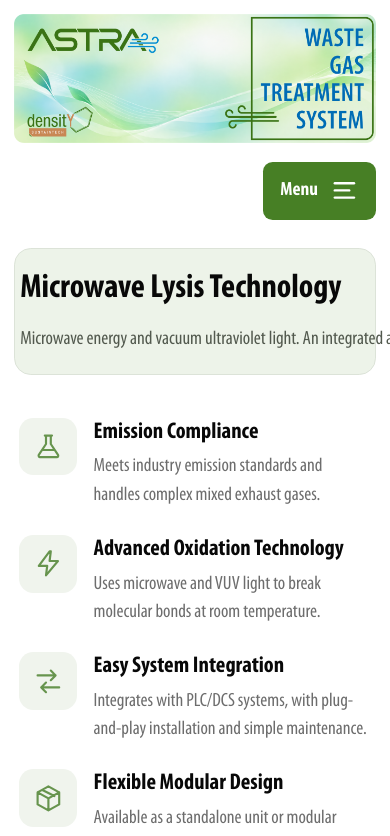
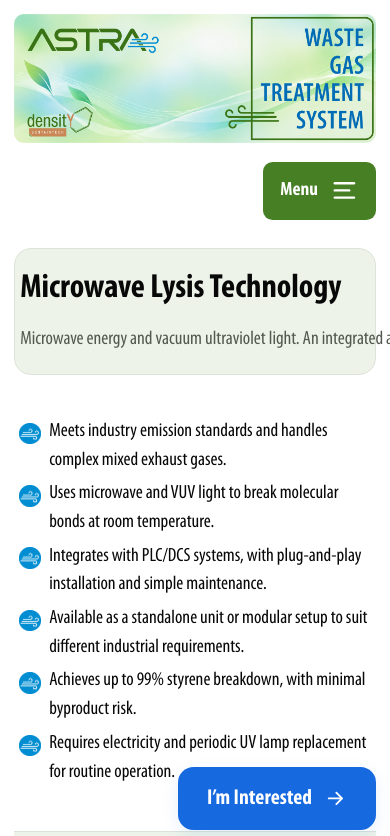
Before and after one commit to sonaliharansingh/density, a Next.js app: page /technology in a window 390 px wide. Shown: the top 836 px of the page. Built offline with nearby package versions, Linux system fonts and the light colour scheme.

Commit message:
added bullent points and i am intrested btn

```diff
--- a/app/globals.css
+++ b/app/globals.css
@@ -56,6 +56,7 @@ p { line-height: var(--line-body); }
 .visually-hidden { position: absolute; width: 1px; height: 1px; margin: -1px; clip-path: inset(50%); overflow: hidden; white-space: nowrap; }
 /* Shared banner and navigation, used by every route. */
 .site-header { margin-bottom: 32px; }
+.global-interest-slot { position: fixed; right: max(var(--page-gutter), calc((100vw - var(--container)) / 2)); bottom: max(var(--page-gutter), 24px); z-index: 80; }
 .site-menu-toggle { display: none; }
 .mobile-menu-wrap { display: none; position: relative; }
 .mobile-menu { position: absolute; top: calc(100% + 10px); right: 0; z-index: 100; display: grid; gap: 4px; width: min(260px, 100%); max-height: 70dvh; overflow-y: auto; padding: 8px; border: 1px solid var(--border); border-radius: 12px; background: var(--white); color: var(--text); box-shadow: 0 4px 8px #16320f08, 0 12px 32px #16320f1a; opacity: 0; visibility: hidden; pointer-events: none; transform: translateY(-6px) scale(.98); transform-origin: top right; transition: opacity 160ms ease, transform 180ms ease, visibility 0s linear 180ms; }
@@ -99,9 +100,9 @@ body:has(#contact-v2:target) .site-navigation a[href="#contact-v2"] {
 .footer-contact-cta { display: flex; align-items: center; justify-content: space-between; gap: 24px; max-width: var(--container); margin: 0 auto 24px; padding: 24px var(--content-inset); border-radius: 10px; background: var(--green-light); }
 .footer-contact-cta .eyebrow { margin: 0 0 5px; }
 .footer-contact-cta h2 { margin: 0; color: var(--green-dark); font-size: clamp(22px, 2.3vw, 32px); }
-.footer-contact-button { display: inline-flex; align-items: center; justify-content: center; gap: 10px; min-height: 66px; padding: 14px 24px; border-radius: 13px; background: var(--green); color: white; font-size: 18px; font-weight: 700; white-space: nowrap; box-shadow: 0 5px 14px #263d171a; transition: background-color .2s, box-shadow .2s, transform .2s; }
+.footer-contact-button { display: inline-flex; align-items: center; justify-content: center; gap: 10px; min-height: 52px; padding: 10px 24px; border-radius: 13px; background: #1769E0; color: white; font-size: 18px; font-weight: 700; white-space: nowrap; box-shadow: 0 5px 14px #1769E01a; transition: background-color .2s, box-shadow .2s, transform .2s; }
 .footer-contact-button svg { width: 19px; height: 19px; }
-.footer-contact-button:hover { background: var(--green-dark); box-shadow: 0 8px 18px #263d1726; transform: translateY(-2px); }
+.footer-contact-button:hover { background: #1258c2; box-shadow: 0 8px 18px #1769E026; transform: translateY(-2px); }
 .site-footer-banner-wrap { position: relative; margin-bottom: 16px; }
 .site-footer-actions { display: flex; justify-content: flex-start; align-items: center; flex-wrap: wrap; gap: 14px; margin: 0 auto; }
 .site-brochure-button {
@@ -135,12 +136,13 @@ body:has(#contact-v2:target) .site-navigation a[href="#contact-v2"] {
   .site-brochure-button { width: min(232px, 100%); min-height: 72px; padding: 10px 16px; }
   .site-brochure-title { font-size: 17px; }
   .site-brochure-subtitle { font-size: 14px; }
-  .site-footer-actions .footer-contact-button { min-height: 60px; padding: 12px 20px; font-size: 17px; }
+  .site-footer-actions .footer-contact-button, .actions .footer-contact-button { min-height: 48px; padding: 9px 20px; font-size: 17px; }
 }
 @media (max-width: 640px) {
   :root { --content-inset: 4px; }
 }
 @media (max-width: 800px) {
+  .global-interest-slot { right: var(--page-gutter); bottom: var(--page-gutter); }
   .mobile-menu-wrap { display: flow-root; }
   .site-banner-desktop { display: none !important; }
   .site-banner-mobile { display: block !important; }
@@ -282,12 +284,10 @@ body:has(#contact-v2:target) .site-navigation a[href="#contact-v2"] {
 .section-intro h2 { font-size: var(--font-section-title); margin-bottom: 12px; }
 .section-intro p { color: var(--muted); font-size: var(--font-body); }
 .gases-intro { margin-top: 64px; }
-.tech-benefits { display: grid; gap: 24px; max-width: 900px; margin: 0; padding: 0; list-style: none; }
-.tech-benefit { display: grid; grid-template-columns: 56px minmax(0,1fr); align-items: start; gap: 16px; }
-.tech-benefit-icon { display: grid; width: 56px; height: 56px; place-items: center; border-radius: 14px; background: #f0f4ed; color: #67944e; }
-.tech-benefit-icon svg { width: 24px; height: 24px; stroke-width: 1.8; }
-.tech-benefit-copy h2 { margin: 3px 0 4px; font-size: clamp(19px, 1.7vw, 24px); font-weight: 600; line-height: 1.35; }
-.tech-benefit-copy p { margin: 0; color: #6d6d6d; font-size: var(--font-body); line-height: 1.5; }
+.tech-benefits { display: grid; gap: 4px; max-width: 900px; margin: 0; padding: 0; list-style: none; }
+.tech-benefit { display: grid; grid-template-columns: 18px minmax(0,1fr); align-items: start; gap: 7px; }
+.tech-benefit-icon { display: block; width: 18px; height: 18px; margin-top: 4px; object-fit: contain; }
+.tech-benefit-copy { margin: 0; color: #080808; font-size: var(--font-body); line-height: 1.5; }
 .principle-panel { display: grid; grid-template-columns: minmax(0,1fr) 150px; align-items: center; gap: 50px; padding: 30px; background: white; border: 1px solid var(--border); border-radius: 8px; }
 .flow-image { display: block; width: 100%; height: auto; }
 .flow-divider { display: none; }
@@ -483,10 +483,9 @@ body:has(#contact-v2:target) .site-navigation a[href="#contact-v2"] {
   .hero-bottom { flex-wrap: wrap; }
   .page-hero { padding: 16px 0; }
   .page-section, .gases-section, .advantages-section { padding-block: 36px; }
-  .tech-benefits { gap: 20px; }
-  .tech-benefit { grid-template-columns: 48px minmax(0,1fr); gap: 14px; }
-  .tech-benefit-icon { width: 48px; height: 48px; border-radius: 12px; }
-  .tech-benefit-copy h2 { margin-top: 0; }
+  .tech-benefits { gap: 4px; }
+  .tech-benefit { grid-template-columns: 18px minmax(0,1fr); gap: 7px; }
+  .tech-benefit-icon { width: 18px; height: 18px; }
   .advantage-callout { padding: 20px 16px; }
   .advantage-callout > div { min-width: 0; max-width: 100%; }
   .advantage-heading { flex-wrap: wrap; }
--- a/app/layout.tsx
+++ b/app/layout.tsx
@@ -1,6 +1,7 @@
 import type { Metadata } from "next";
 import Header from "@/components/Header";
 import Footer from "@/components/Footer";
+import InterestButton from "@/components/InterestButton";
 import "./globals.css";
 
 export const metadata: Metadata = {
@@ -19,7 +20,7 @@ export default function RootLayout({
       <body>
         <a className="skip-link" href="#main-content">Skip to content</a>
         <Header />
-
+        <InterestButton />
         {children}
         <Footer />
       </body>
--- a/app/technology/page.tsx
+++ b/app/technology/page.tsx
@@ -1,34 +1,27 @@
 import Image from "next/image";
-import Icon from "@/components/Icon";
 
 const capabilities = [
   {
-    icon: "lab" as const,
     title: "Emission Compliance",
     description: "Meets industry emission standards and handles complex mixed exhaust gases.",
   },
   {
-    icon: "energy" as const,
     title: "Advanced Oxidation Technology",
     description: "Uses microwave and VUV light to break molecular bonds at room temperature.",
   },
   {
-    icon: "flow" as const,
     title: "Easy System Integration",
     description: "Integrates with PLC/DCS systems, with plug-and-play installation and simple maintenance.",
   },
   {
-    icon: "box" as const,
     title: "Flexible Modular Design",
     description: "Available as a standalone unit or modular setup to suit different industrial requirements.",
   },
   {
-    icon: "leaf" as const,
     title: "High Styrene Breakdown",
     description: "Achieves up to 99% styrene breakdown, with minimal byproduct risk.",
   },
   {
-    icon: "cost" as const,
     title: "Low Operating Costs",
     description: "Requires electricity and periodic UV lamp replacement for routine operation.",
   },
@@ -49,11 +42,15 @@ export default function TechnologyPage() {
           <ul className="tech-benefits">
             {capabilities.map((capability) => (
               <li className="tech-benefit" key={capability.title}>
-                <span className="tech-benefit-icon"><Icon name={capability.icon} /></span>
-                <div className="tech-benefit-copy">
-                  <h2>{capability.title}</h2>
-                  <p>{capability.description}</p>
-                </div>
+                <Image
+                  className="tech-benefit-icon"
+                  src="/images/Wave%20Icon.png"
+                  alt=""
+                  width={18}
+                  height={18}
+                  aria-hidden="true"
+                />
+                <p className="tech-benefit-copy">{capability.description}</p>
               </li>
             ))}
           </ul>
--- /dev/null
+++ b/components/InterestButton.tsx
@@ -0,0 +1,21 @@
+"use client";
+
+import Link from "next/link";
+import { usePathname } from "next/navigation";
+
+export default function InterestButton() {
+  const pathname = usePathname();
+
+  if (pathname === "/") return null;
+
+  return (
+    <div className="global-interest-slot">
+      <Link href="/contact" className="footer-contact-button">
+        <span>I’m Interested</span>
+        <svg viewBox="0 0 24 24" fill="none" stroke="currentColor" strokeWidth="2" strokeLinecap="round" strokeLinejoin="round" aria-hidden="true">
+          <path d="M5 12h14m-6-6 6 6-6 6" />
+        </svg>
+      </Link>
+    </div>
+  );
+}
```
Also changed, not shown: app/page.tsx (+4 -11 lines).
